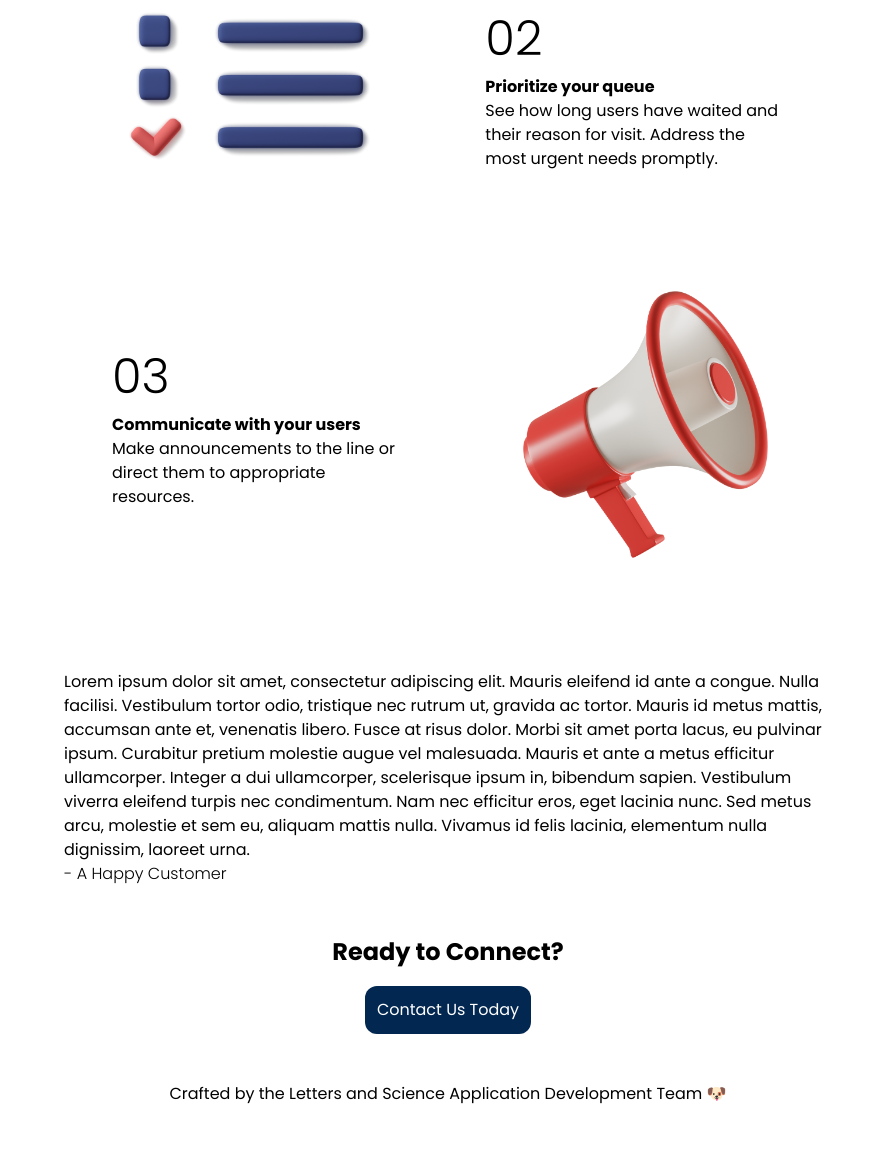
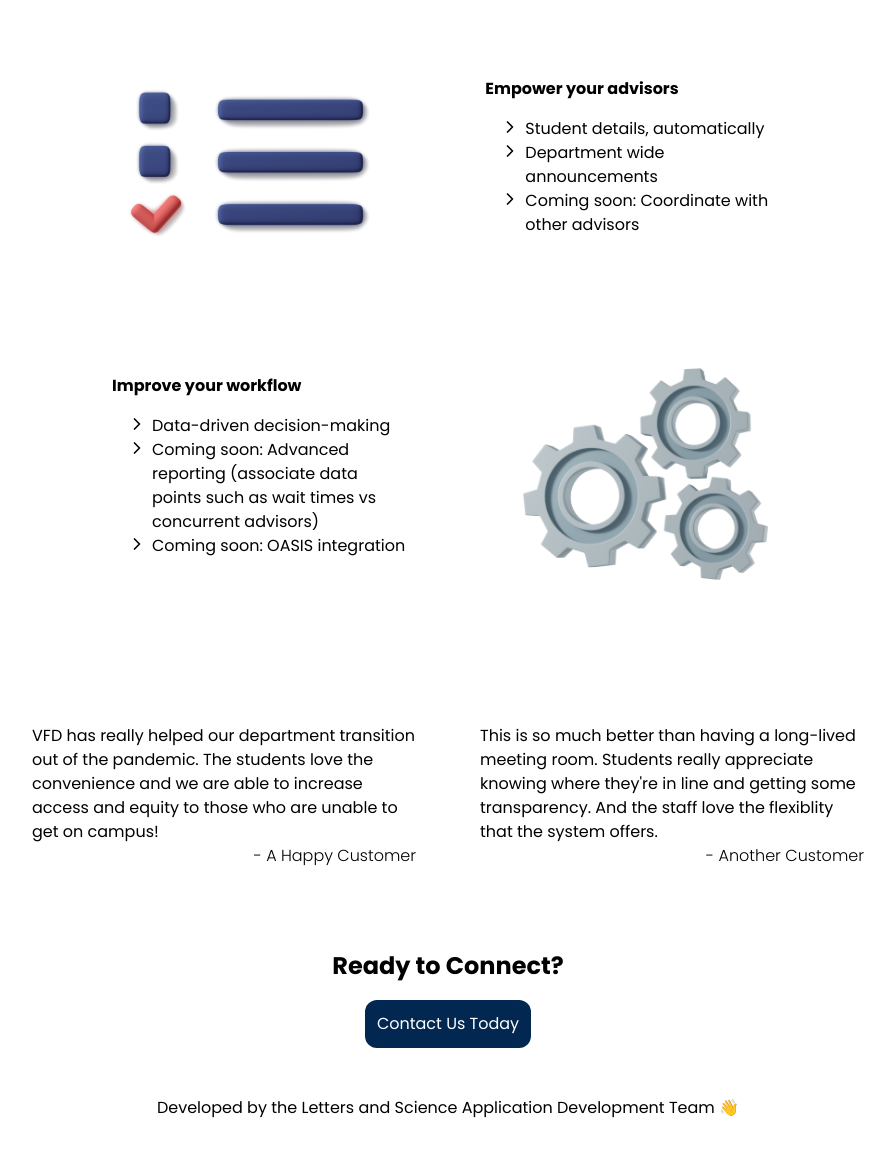
Before and after one commit to ucdavis-lsit/getvfd, a plain HTML site: page index.html in a window 1280 px wide. Shown: the part 1412-2564 px from the top of the page, without its empty margins (192-1087 px from the left). Drawn offline with Linux system fonts and the light colour scheme.

Commit message:
update section text

```diff
--- a/index.html
+++ b/index.html
@@ -12,9 +12,8 @@
         <header>
             <h1 class="header-logo">VFD</h1>
             <span class="header-links">
-                <a class="header-link" >About</a>
-                <a class="header-link">Contact</a>
-                <a class="header-link">Try for free</a>
+                <a href="#about" class="header-link" >About</a>
+                <a href="#contact" class="header-link">Contact</a>
             </span>
         </header>
 
@@ -33,7 +32,7 @@
                 </div>
             </div>
             <div style="height: 16vh;">
-                <a href="#connect" class="answerButton">
+                <a href="#contact" class="answerButton">
                     <span class="iconContainer">
                         <img src="./images/phone-call-white.svg" class="call">
                     </span>
@@ -57,20 +56,22 @@
             </div>
         </section>
 
-        <section class="features">
-            <h1 class="features-header">MAXIMIZE YOUR REACH</h1>
+        <section id="about" class="features">
+            <h1 class="features-header">HOW CAN WE HELP?</h1>
 
             <div>
                 <div class="features-section">
                     <div class="features-text">
-                        <h2 class="features-number">01</h2>
-                        <p class="font-bold">Join from anywhere</p>
-                        <p>
-                            Users can join the waiting list from anywhere. No more wading through lines in a crowded hallway.
-                        </p>
+                        <!-- <h2 class="features-number">01</h2> -->
+                        <p class="font-bold">Serve your students</p>
+                        <ul>
+                            <li class="chevron">Students are more likely to get advising if it's online. Tell us what you need, get connected ASAP.</li>
+                            <li class="chevron">Skip the line. Advisors can add custom quick links by season.</li>
+                            <li class="chevron">Privacy by default</li>
+                        </ul>
                     </div>
                     <div class="features-image-container">
-                        <img class="features-image" src="./images/business-3d-browser-window-with-open-web-page.png">
+                        <img class="features-image" src="./images/business-3d-young-people-in-casual-clothes-standing.png">
                     </div>
                 </div>
             </div>
@@ -81,11 +82,13 @@
                         <img class="features-image" src="./images/business-3d-blue-checklist-with-one-red-done-item.png">
                     </div>
                     <div class="features-text">
-                        <h2 class="features-number">02</h2>
-                        <p class="font-bold">Prioritize your queue</p>
-                        <p>
-                            See how long users have waited and their reason for visit. Address the most urgent needs promptly.
-                        </p>
+                        <!-- <h2 class="features-number">02</h2> -->
+                        <p class="font-bold">Empower your advisors</p>
+                        <ul>
+                            <li class="chevron">Student details, automatically</li>
+                            <li class="chevron">Department wide announcements</li>
+                            <li class="chevron">Coming soon: Coordinate with other advisors</li>
+                        </ul>
                     </div>
                 </div>
             </div>
@@ -93,27 +96,37 @@
             <div>
                 <div class="features-section">
                     <div class="features-text">
-                        <h2 class="features-number">03</h2>
-                        <p class="font-bold">Communicate with your users</p>
-                        <p>
-                            Make announcements to the line or direct them to appropriate resources.
-                        </p>
+                        <!-- <h2 class="features-number">03</h2> -->
+                        <p class="font-bold">Improve your workflow</p>
+                        <ul>
+                            <li class="chevron">Data-driven decision-making</li>
+                            <li class="chevron">Coming soon: Advanced reporting (associate data points such as wait times vs concurrent advisors)</li>
+                            <li class="chevron">Coming soon: OASIS integration</li>
+                        </ul>
                     </div>
                     <div class="features-image-container">
-                        <img class="features-image" src="./images/business-3d-red-and-white-megaphone.png">
+                        <img class="features-image" src="./images/business-3d-three-grey-metal-gears.png">
                     </div>
                 </div>
             </div>
         </section>
 
         <section class="testimonials">
-            <p>
-                Lorem ipsum dolor sit amet, consectetur adipiscing elit. Mauris eleifend id ante a congue. Nulla facilisi. Vestibulum tortor odio, tristique nec rutrum ut, gravida ac tortor. Mauris id metus mattis, accumsan ante et, venenatis libero. Fusce at risus dolor. Morbi sit amet porta lacus, eu pulvinar ipsum. Curabitur pretium molestie augue vel malesuada. Mauris et ante a metus efficitur ullamcorper. Integer a dui ullamcorper, scelerisque ipsum in, bibendum sapien. Vestibulum viverra eleifend turpis nec condimentum. Nam nec efficitur eros, eget lacinia nunc. Sed metus arcu, molestie et sem eu, aliquam mattis nulla. Vivamus id felis lacinia, elementum nulla dignissim, laoreet urna.
-            </p>
-            <p class="font-light"> - A Happy Customer</p>
+            <div class="testimonials-textbox">
+                <p>
+                    VFD has really helped our department transition out of the pandemic. The students love the convenience and we are able to increase access and equity to those who are unable to get on campus!
+                </p>
+                <p class="testimonials-author"> - A Happy Customer</p>
+            </div>
+            <div class="testimonials-textbox">
+                <p>
+                    This is so much better than having a long-lived meeting room. Students really appreciate knowing where they're in line and getting some transparency. And the staff love the flexiblity that the system offers.
+                </p>
+                <p class="testimonials-author"> - Another Customer</p>
+            </div>
         </section>
 
-        <section id="connect" class="get-started">
+        <section id="contact" class="get-started">
             <h1>
                 Ready to Connect?
             </h1>
@@ -122,7 +135,7 @@
 
         <footer>
             <p class="footer-text">
-                Crafted by the Letters and Science Application Development Team 🐶
+                Developed by the Letters and Science Application Development Team 👋
             </p>
         </footer>
     </body>
--- a/styles.css
+++ b/styles.css
@@ -1,5 +1,6 @@
 * {
     font-family: 'Poppins', sans-serif;
+    scroll-behavior: smooth;
 }
 
 .font-light {
@@ -7,6 +8,10 @@
 }
 .font-bold {
     font-weight: 700;
+}
+
+ul {
+    list-style: none;
 }
 
 header {
@@ -26,6 +31,35 @@ header {
 
 .header-link {
     margin: .5rem;
+    color: white;
+    text-decoration: none;
+}
+
+.chevron::before {
+    content: '';
+    background-image: url('./images/chevron-right.svg');
+    background-size: cover;
+    position: absolute;
+    width: 20px;
+    height: 20px;
+    margin-left: -25px;
+}
+.alert {
+    display: inline-flex;
+    flex-direction: row;
+    align-items: center;
+    justify-content: flex-start;
+
+    width: 80%;
+    height: 56px;
+    padding: 1rem 1.5rem 1rem 1rem;
+    background-color: white;
+    border-radius: 9999px;
+    box-shadow: 0 1px 3px rgba( 0, 0, 0, 0.12 ), 0 1px 2px rgba( 0, 0, 0, 0.24 );
+
+    overflow: hidden;
+
+    white-space: pre;
 }
 
 .hero {
@@ -184,8 +218,18 @@ header {
 }
 
 .testimonials {
+    display: flex;
+    justify-content: space-between;
     margin: 3rem auto;
-    width: 60%;
+    max-width: 70%;
+}
+.testimonials-textbox {
+    flex: 1;
+    padding: 2rem;
+}
+.testimonials-author {
+    text-align: end;
+    font-weight: 300;
 }
 
 .get-started {
```
Also changed, not shown: images/business-3d-three-grey-metal-gears.png (added), images/business-3d-young-people-in-casual-clothes-standing.png (added), images/chevron-right.svg (added).
